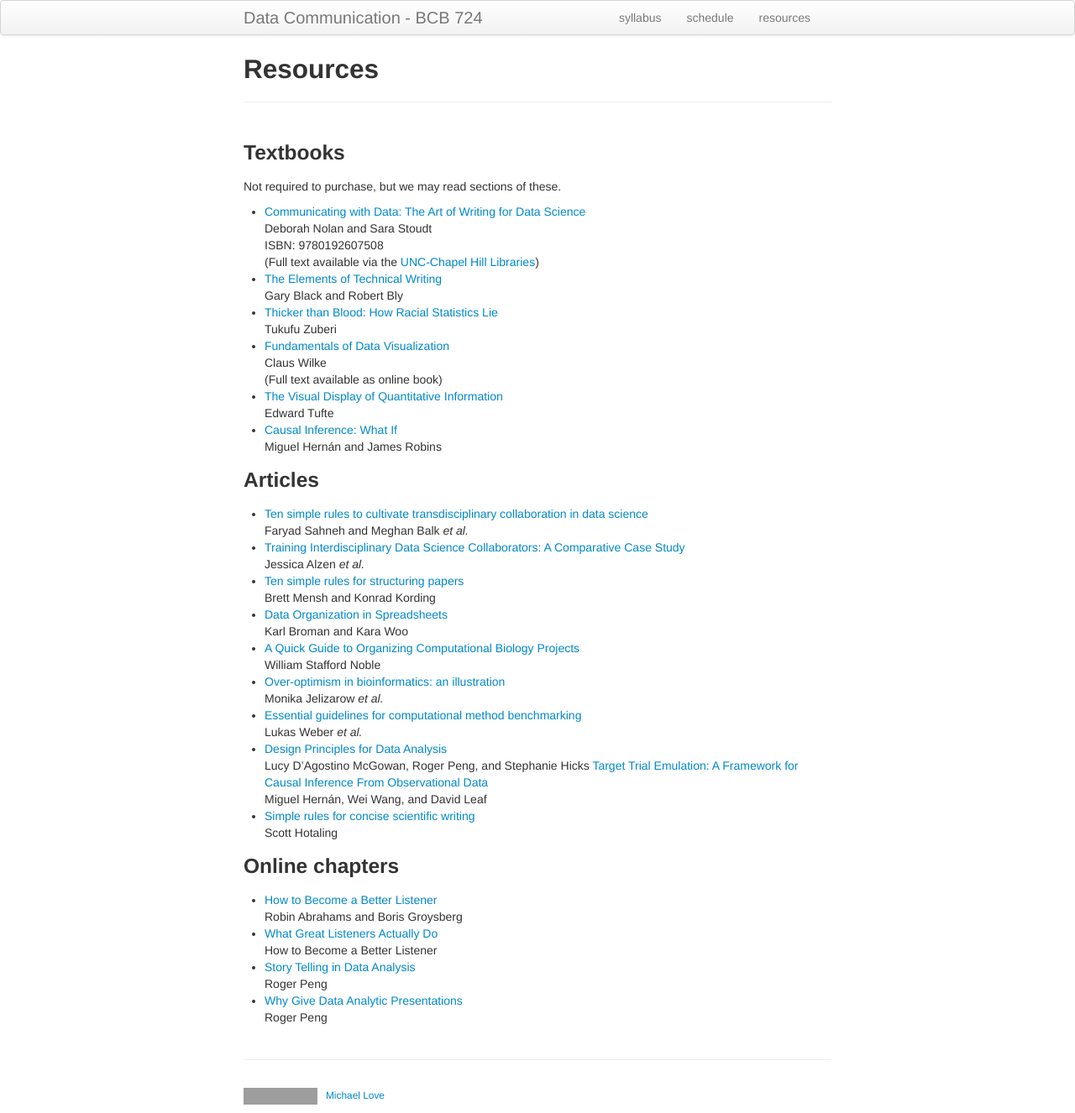
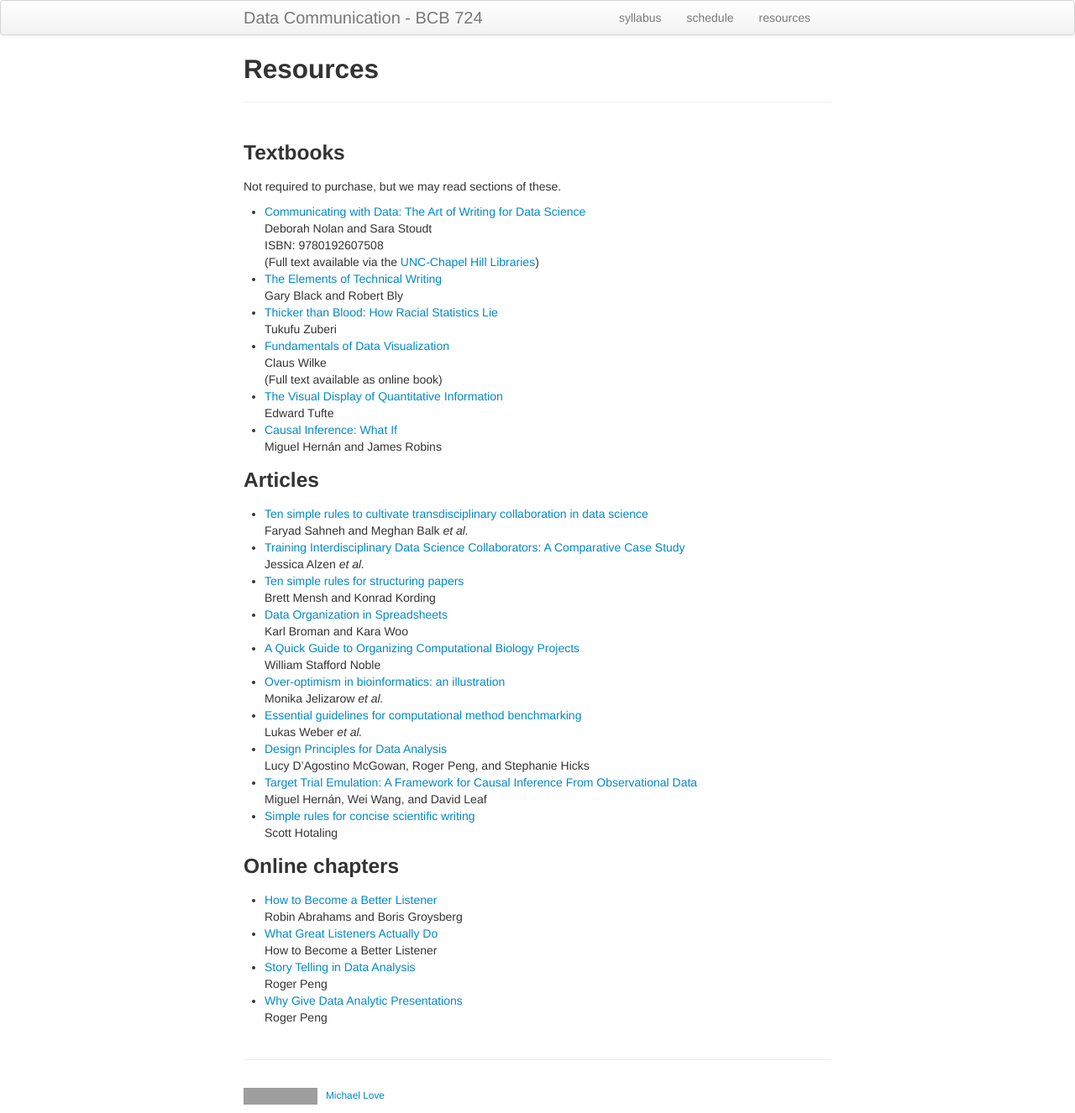
Before and after one commit to biodatascience/datacomm, a Jekyll site: the page built from resources.md, in a window 1280 px wide. Shown: the whole page at 84% size. Built offline with Jekyll 4.4.1, drawn with Linux system fonts in a browser that asks for light colours; grey boxes are pictures that could not be loaded.

Commit message:
fix bullet

```diff
--- a/resources.md
+++ b/resources.md
@@ -41,7 +41,7 @@ Not required to purchase, but we may read sections of these.
   Lukas Weber *et al.*
 * [Design Principles for Data Analysis](https://doi.org/10.1080/10618600.2022.2104290) <br/>
   Lucy D’Agostino McGowan, Roger Peng, and Stephanie Hicks
-  [Target Trial Emulation: A Framework for Causal Inference From Observational Data](https//doi.org/10.1001/jama.2022.21383) <br/>
+* [Target Trial Emulation: A Framework for Causal Inference From Observational Data](https//doi.org/10.1001/jama.2022.21383) <br/>
   Miguel Hernán, Wei Wang, and David Leaf
 * [Simple rules for concise scientific writing](https://doi.org/10.1002/lol2.10165) <br/>
   Scott Hotaling
```
